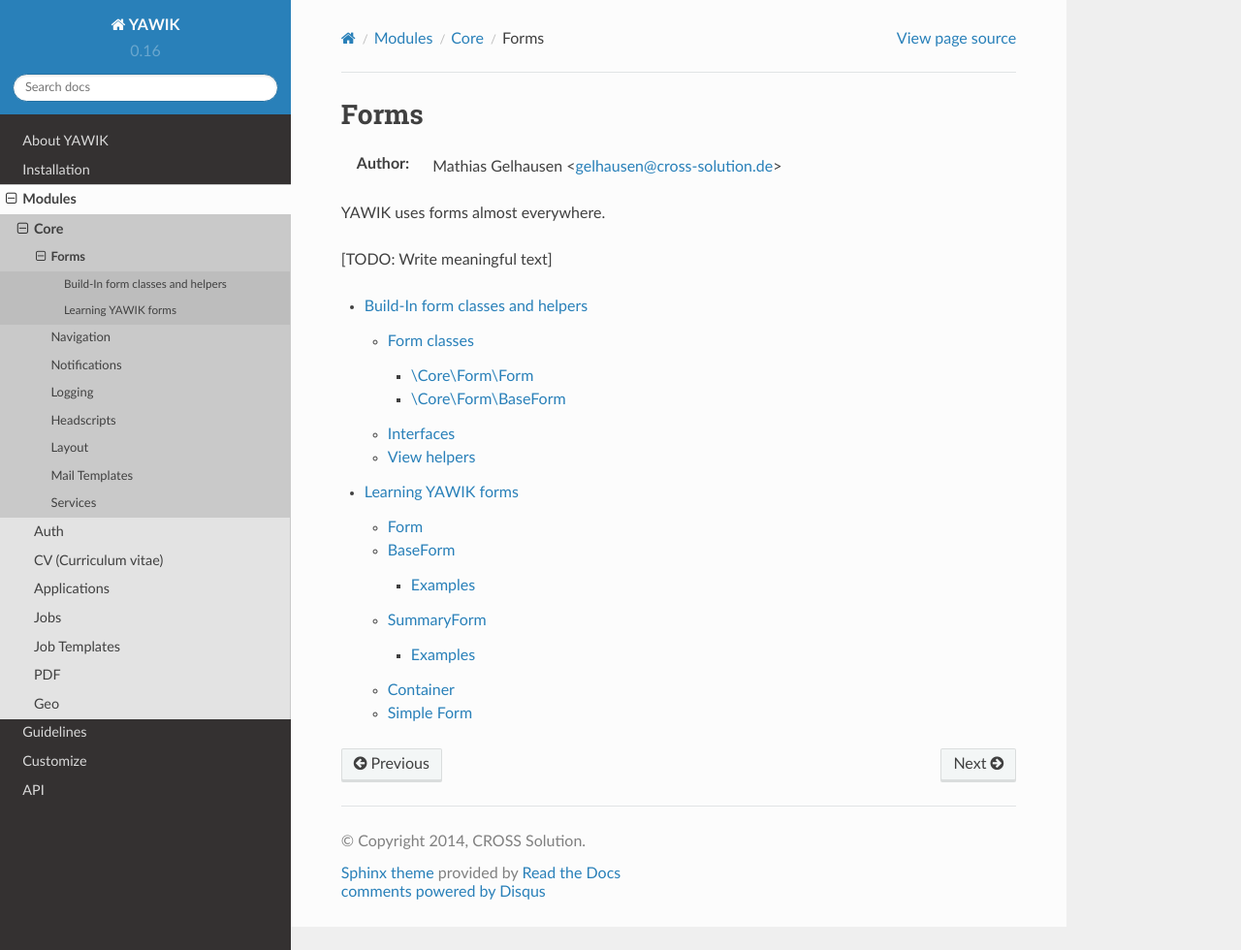
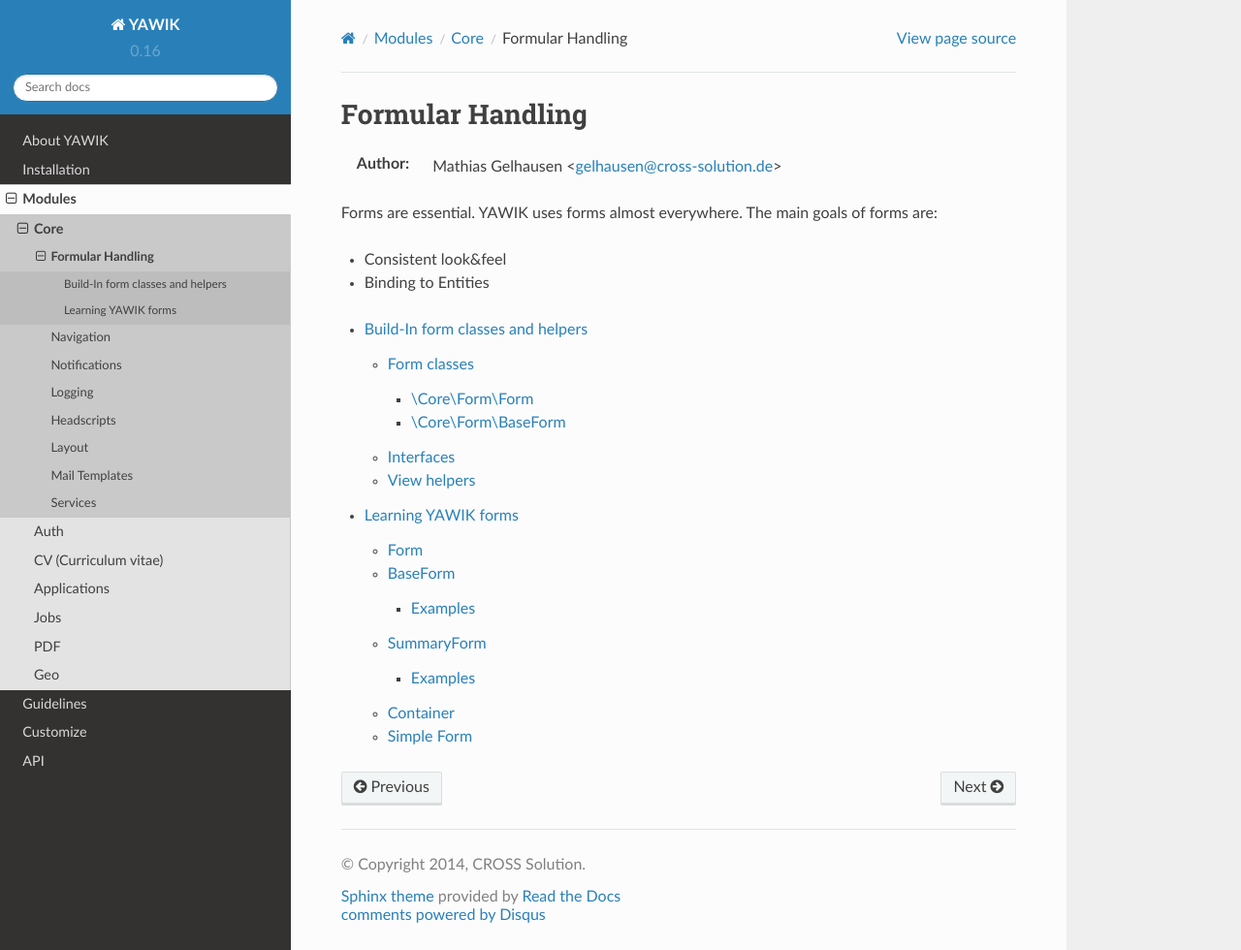
Before and after one commit to cross-solution/YawikDocs, a Sphinx documentation site: the page built from source/modules/core/forms.rst, in a window 1280 px wide and 980 px high. Shown: the whole window at 97% size. Built offline with Sphinx 7.4.7 and the Read the Docs theme 2.0.0, drawn with Linux system fonts in a browser that asks for light colours; comment, search, counter and statistics services are not loaded.

```diff
--- a/source/modules/core/forms.rst
+++ b/source/modules/core/forms.rst
@@ -1,13 +1,14 @@
 .. index:: Core; Forms
 
-Forms
------
+Formular Handling
+-----------------
 
 :Author: Mathias Gelhausen <gelhausen@cross-solution.de>
 
-YAWIK uses forms almost everywhere.
+Forms are essential. YAWIK uses forms almost everywhere. The main goals of forms are:
 
-[TODO: Write meaningful text]
+* Consistent look&feel
+* Binding to Entities
 
 .. toctree::
 
--- a/source/modules/jobs/index.rst
+++ b/source/modules/jobs/index.rst
@@ -55,7 +55,7 @@ http://jobs.yawik.org
 
 
 Job Templates
--------------
+^^^^^^^^^^^^^
 
 you can create templates_ for entering job ads. All you need is an HTML version of your
 jobad. Simply replace the `requirements`, `qualifications` or `benefits` with a small piece
@@ -67,7 +67,7 @@ of code. E.g.
     <?php echo $this->requirements;?>
 
 YAWIK replaces this code with an inline Wysiwyg HTML Editor if you want to modify your
-jobad.
+jobad. Otherwise the code is replaced by the HTML code, which was entered.
 
 
 .. _templates: https://github.com/cross-solution/YAWIK/blob/develop/module/Jobs/public/templates/default/index.phtml
```
Also changed, not shown: source/modules/core/index.rst (+26 -28 lines).
